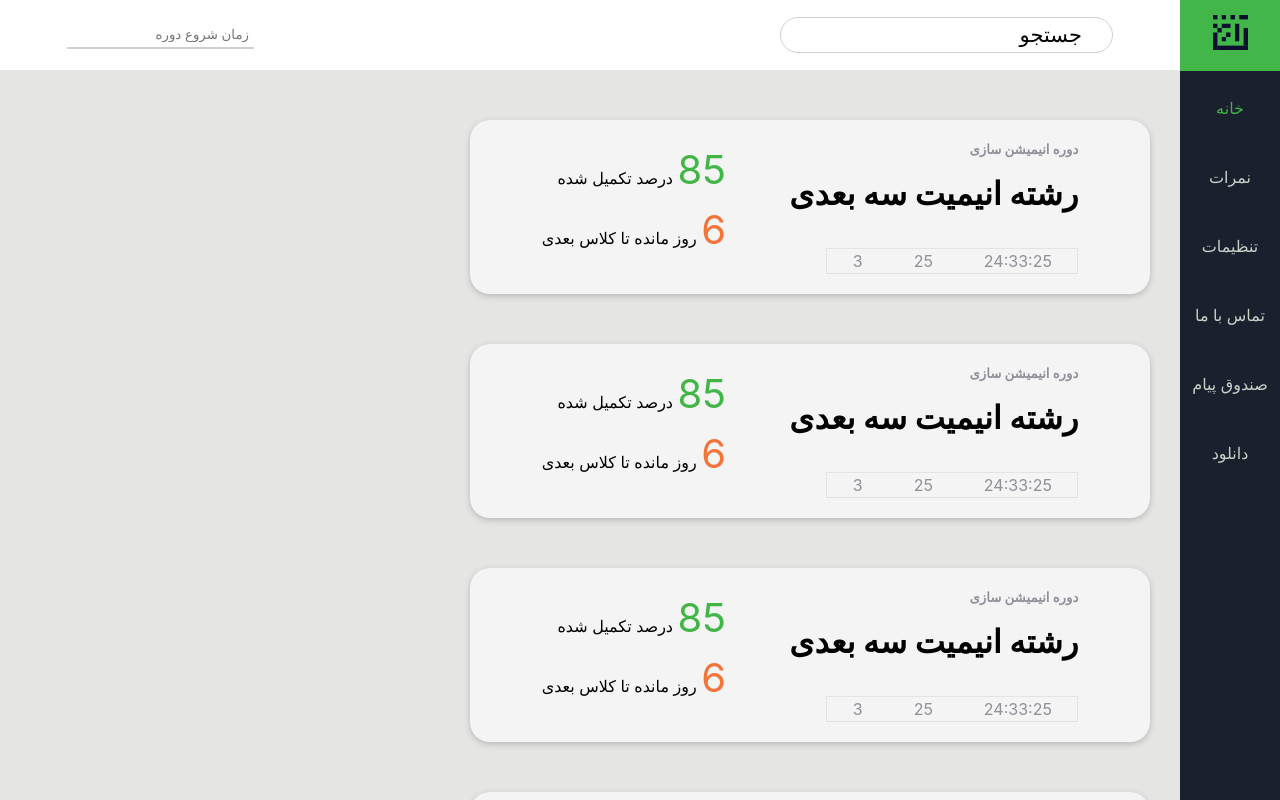
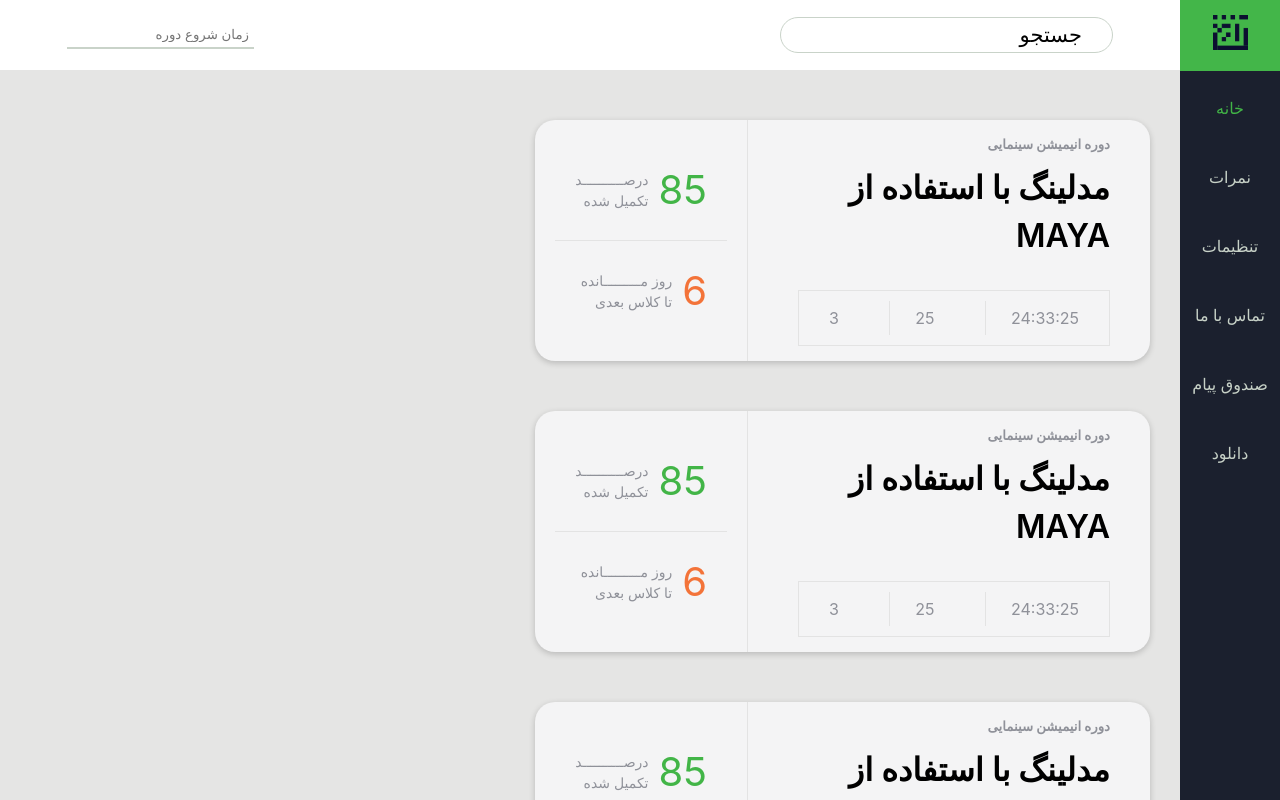
Before and after one commit to jedimahdi/i-shan, a Vue app: page / in a window 1280 px wide. Shown: the top 800 px of the page. Built offline with nearby package versions, Linux system fonts and the light colour scheme; what vue-apexcharts would draw is missing.

Commit message:
update dashboard page and fix search icon

```diff
--- a/src/components/Box/Box.vue
+++ b/src/components/Box/Box.vue
@@ -1,12 +1,23 @@
 <template>
-  <div class="box">
+  <div class="box" v-bind:class="isOverflow">
     <slot></slot>
   </div>
 </template>
 
 <script>
 export default {
-  name: "Box"
+  name: "Box",
+  props: {
+    overflowx: {
+      type: Boolean,
+      default: true
+    }
+  },
+  computed: {
+    isOverflow: function() {
+      return this.overflowx ? "overflowx" : "";
+    }
+  }
 };
 </script>
 
@@ -17,5 +28,9 @@
   border-radius: 20px;
   padding: 20px 40px;
   margin-bottom: 50px;
+  box-sizing: border-box;
+}
+.overflowx {
+  overflow-x: auto;
 }
 </style>
--- a/src/components/Course/Course.vue
+++ b/src/components/Course/Course.vue
@@ -1,10 +1,10 @@
 <template>
-  <Box class="course">
+  <Box class="course" v-bind:overflowx="false">
     <div class="course-detail">
       <h5 class="course-category">
-        <span class="lnr lnr-tag"></span> دوره انیمیشن سازی
+        <span class="lnr lnr-tag"></span> دوره انیمیشن سینمایی
       </h5>
-      <h4 class="course-title">رشته انیمیت سه بعدی</h4>
+      <h4 class="course-title">مدلینگ با استفاده از MAYA</h4>
       <div class="course-info">
         <div class="course-length">
           <span class="lnr lnr-clock"></span> 24:33:25
@@ -17,10 +17,11 @@
     </div>
     <div class="course-left">
       <div class="remaining-percent">
-        <span class="green-mode">85</span> درصد تکمیل شده
+        <span class="green-mode">85</span> <span>درصــــــــــد تکمیل شده</span>
       </div>
       <div class="remaining-percent">
-        <span class="red-mode">6</span> روز مانده تا کلاس بعدی
+        <span class="red-mode">6</span>
+        <span>روز مـــــــــانده تا کلاس بعدی</span>
       </div>
     </div>
   </Box>
@@ -40,25 +41,65 @@
 <style scoped>
 .course {
   background-color: #f4f4f5ff;
-  width: 600px;
+  flex-basis: 48%;
   display: flex;
   justify-content: space-around;
+  padding: 0 40px 0 0;
+}
+
+.course-detail {
+  border-left: 1px solid #e3e3e3ff;
+  padding-left: 50px;
+  display: flex;
+  flex-flow: column;
+  justify-content: center;
+}
+
+.course-left {
+  padding: 20px;
+}
+
+.course-left div:first-child {
+  border-bottom: 1px solid #e3e3e3ff;
 }
 
 .course-info {
   color: #8f9199ff;
   display: flex;
-  justify-content: space-around;
+  justify-content: space-between;
   width: 250px;
   border: 1px solid #e3e3e3ff;
+  padding: 10px 30px;
 }
+
+.course-length,
+.course-files {
+  border-left: 1px solid #e3e3e3ff;
+  padding-left: 25px;
+}
+
+.course-info > div {
+  padding-top: 5px;
+  padding-bottom: 5px;
+}
+
+.course-info .lnr {
+  position: relative;
+  top: 2px;
+  right: 2px;
+}
+
 .green-mode {
   color: #42b547ff;
-  font-size: 40px;
 }
 .red-mode {
   color: #f37339ff;
+}
+
+.green-mode,
+.red-mode {
   font-size: 40px;
+  margin-left: 10px;
 }
 
 .course-category {
@@ -71,7 +112,17 @@
 
 .course-title {
   font-size: 32px;
+  font-weight: 600;
   margin-bottom: 30px;
   margin-top: 10px;
 }
+
+.remaining-percent {
+  padding: 20px;
+  display: flex;
+  justify-content: space-between;
+  align-items: center;
+  font-size: 14px;
+  color: #8f9199ff;
+}
 </style>
--- a/src/views/Dashboard.vue
+++ b/src/views/Dashboard.vue
@@ -3,6 +3,7 @@
     <header class="top-bar">
       <div class="search">
         <input type="text" placeholder="جستجو" />
+        <span class="lnr lnr-magnifier"></span>
       </div>
       <div class="start-time">
         <input type="text" class="input-style-1" placeholder="زمان شروع دوره" />
@@ -35,6 +36,17 @@
   box-sizing: border-box;
 }
 
+.search {
+  position: relative;
+}
+
+.search .lnr {
+  position: absolute;
+  left: 30px;
+  top: 10px;
+  color: #c7d1c7ff;
+}
+
 .search input {
   margin-right: 50px;
   border-radius: 20px;
@@ -45,6 +57,7 @@
 
 .search input::placeholder {
   color: #000;
+  font-family: "Segoe UI";
 }
 
 .start-time {
--- a/src/views/Marks.vue
+++ b/src/views/Marks.vue
@@ -26,7 +26,7 @@
       </div>
     </Box>
 
-    <Box>
+    <Box class="grade-table">
       <table id="grades-table">
         <thead>
           <tr>
@@ -164,6 +164,10 @@
   color: #f3976fff;
 }
 
+.grade-table {
+  overflow-x: auto;
+}
+
 #grades-table {
   border-collapse: collapse;
   width: 100%;
```
